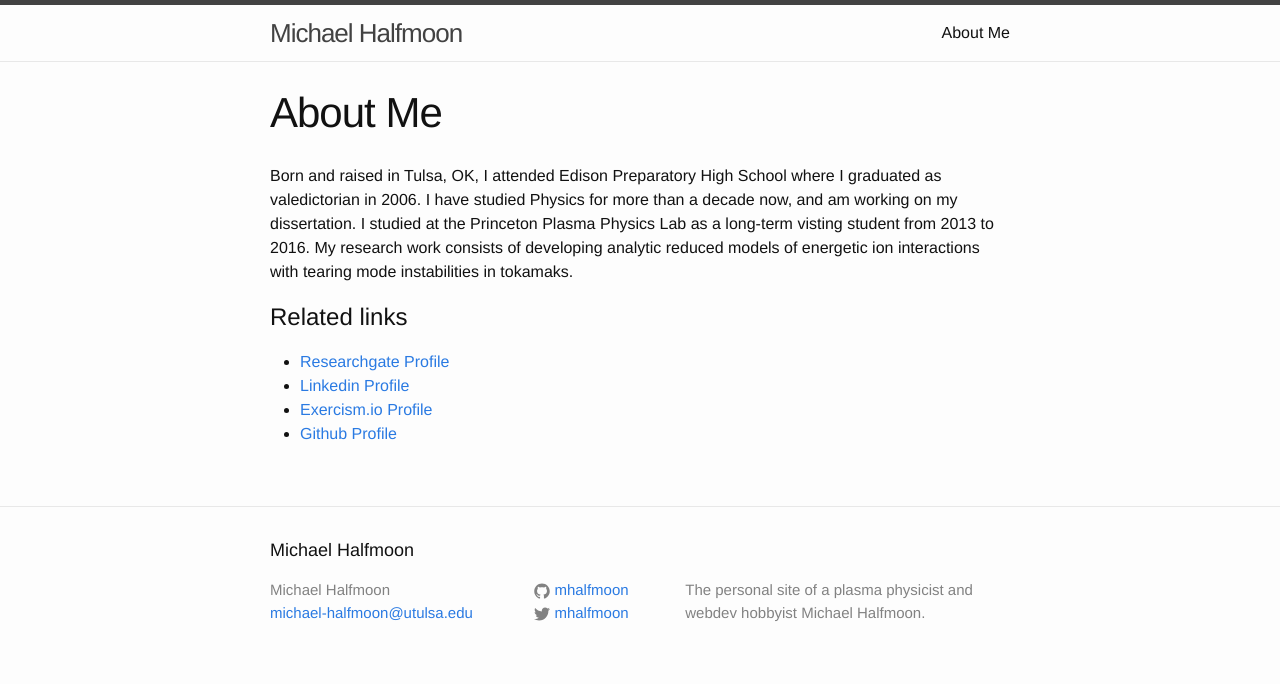
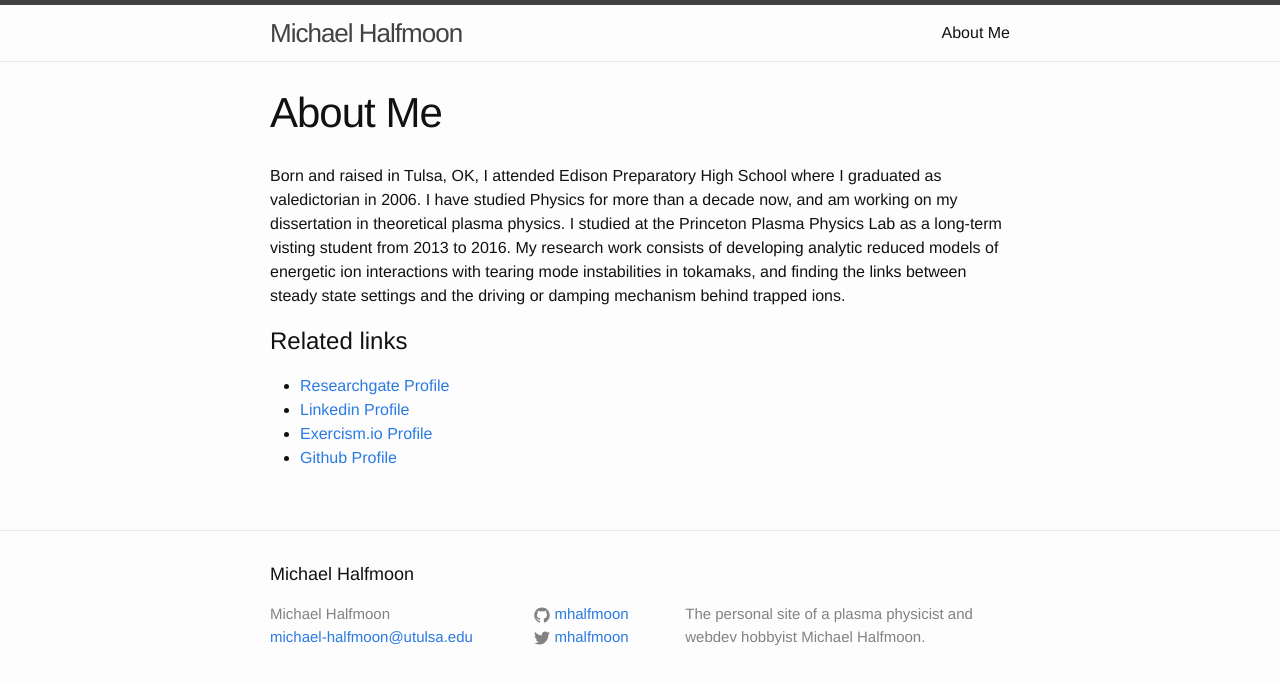
Before and after one commit to mhalfmoon/mhalfmoon.github.io, a Jekyll site: the page built from about.md, in a window 1280 px wide. Shown: the top 684 px of the page. Built offline with Jekyll 4.4.1, drawn with Linux system fonts in a browser that asks for light colours.

Commit message:
Update about.md

```diff
--- a/about.md
+++ b/about.md
@@ -4,7 +4,7 @@ title: About Me
 permalink: /about/
 ---
 
-Born and raised in Tulsa, OK, I attended Edison Preparatory High School where I graduated as valedictorian in 2006. I have studied Physics for more than a decade now, and am working on my dissertation. I studied at the Princeton Plasma Physics Lab as a long-term visting student from 2013 to 2016. My research work consists of developing analytic reduced models of energetic ion interactions with tearing mode instabilities in tokamaks.
+Born and raised in Tulsa, OK, I attended Edison Preparatory High School where I graduated as valedictorian in 2006. I have studied Physics for more than a decade now, and am working on my dissertation in theoretical plasma physics. I studied at the Princeton Plasma Physics Lab as a long-term visting student from 2013 to 2016. My research work consists of developing analytic reduced models of energetic ion interactions with tearing mode instabilities in tokamaks, and finding the links between steady state settings and the driving or damping mechanism behind trapped ions.
 <h1>Related links</h1>
   <ul>
     <li><a href="https://www.researchgate.net/profile/Michael_Halfmoon">Researchgate Profile</a></li>
```
